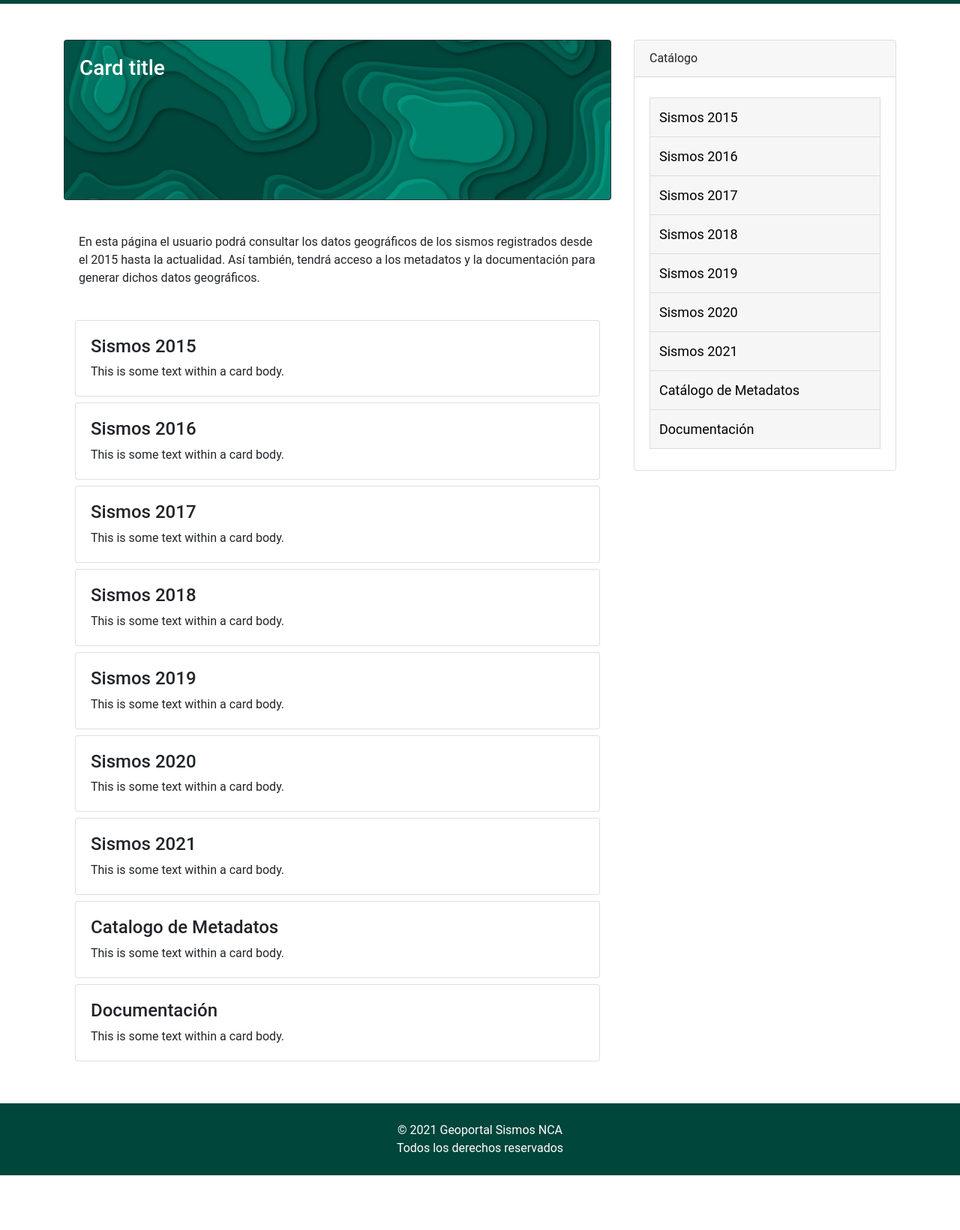
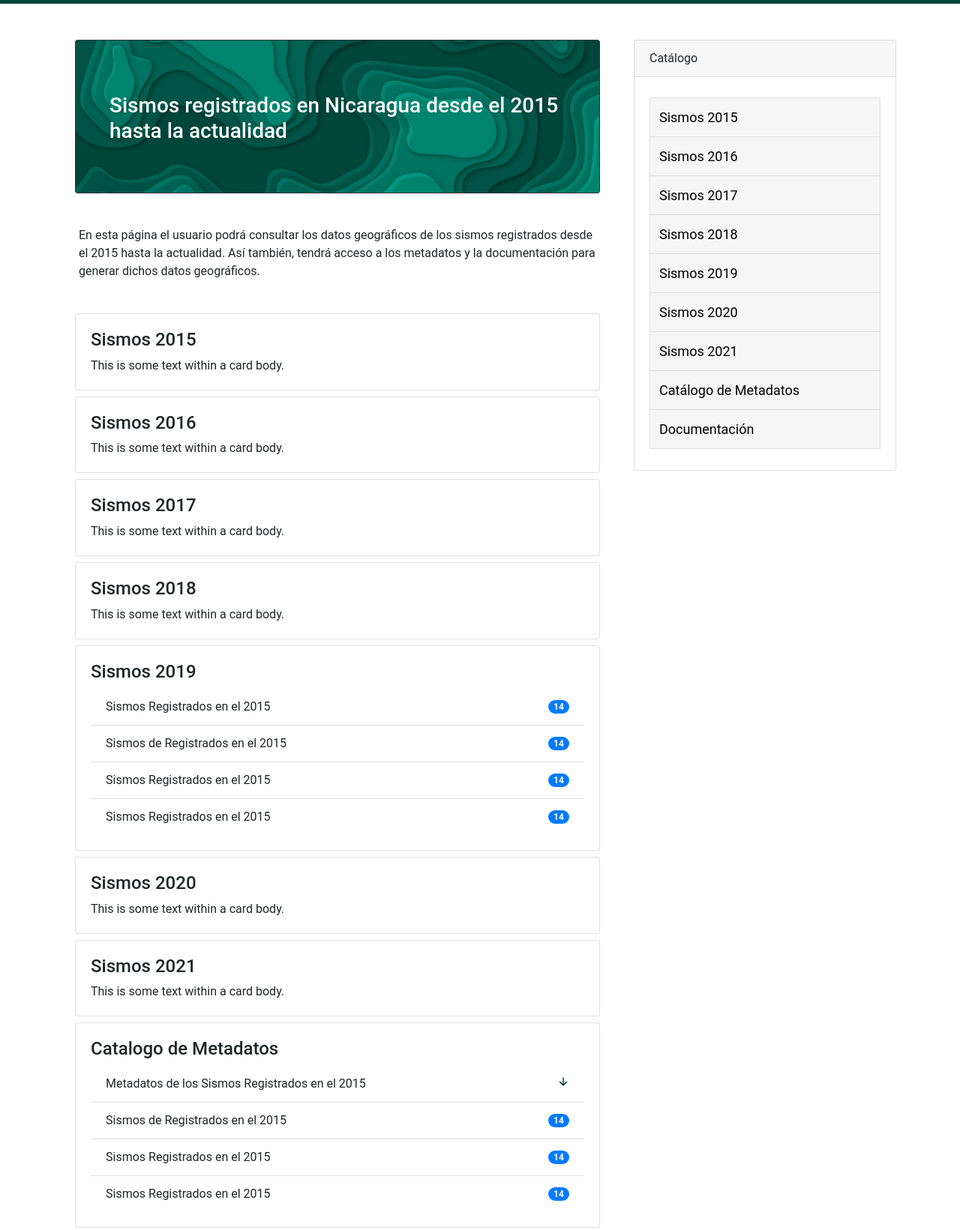
Before and after one commit to eullith/GIS_Sismos_NCA, a plain HTML site: page index.html in a window 1280 px wide. Shown: the part 51-1692 px from the top of the page at 75% size. Before the commit the page ends 1619 px from the top, so only its background shows below. Drawn offline with nearby package versions, Linux system fonts and the light colour scheme.

Commit message:
Adding Menus

```diff
--- a/index.html
+++ b/index.html
@@ -11,6 +11,8 @@
         integrity="sha384-B0vP5xmATw1+K9KRQjQERJvTumQW0nPEzvF6L/Z6nronJ3oUOFUFpCjEUQouq2+l" crossorigin="anonymous">
 
     <link href="./style.css" rel="stylesheet" />
+
+    <script src="https://unpkg.com/ionicons@5.5.1/dist/ionicons.js"></script>
 
     <title>Sismos en NCA</title>
 </head>
@@ -29,10 +31,14 @@
                 <!-- Blog entries-->
                 <div class="col-lg-8">
                     <!-- Featured blog post-->
-                    <div class="card mb-4 bg-dark text-white">
-                        <img src="./Assets/topographic-map-background-concept/3997135.jpg" class="card-img" alt="...">
-                        <div class="card-img-overlay">
-                            <h3 class="cen">Card title</h5>
+                    <div class="container-fluid">
+                        <div class="card mb-4 bg-dark text-white">
+                            <img src="./Assets/topographic-map-background-concept/3997135.jpg" class="card-img"
+                                alt="...">
+                            <div class="card-img-overlay ">
+                                <h3 id="text-middle">Sismos registrados en Nicaragua desde el 2015 hasta la actualidad
+                                    </h5>
+                            </div>
                         </div>
                     </div>
 
@@ -75,8 +81,22 @@
 
                         <div class="card mb-2">
                             <div class="card-body" id="2019">
-                                <h4>Sismos 2019</h4>
-                                This is some text within a card body.
+                                <h4 data-toggle="tooltip" data-placement="bottom" title="Tooltip on bottom">Sismos 2019
+                                </h4>
+                                <ul class="list-group list-group-flush">
+                                    <li class="list-group-item d-flex justify-content-between align-items-center">
+                                        Sismos Registrados en el 2015 <span
+                                            class="badge badge-primary badge-pill">14</span></li>
+                                    <li class="list-group-item d-flex justify-content-between align-items-center">
+                                        Sismos de Registrados en el 2015 <span
+                                            class="badge badge-primary badge-pill">14</span></li>
+                                    <li class="list-group-item d-flex justify-content-between align-items-center">
+                                        Sismos Registrados en el 2015 <span
+                                            class="badge badge-primary badge-pill">14</span></li>
+                                    <li class="list-group-item d-flex justify-content-between align-items-center">
+                                        Sismos Registrados en el 2015 <span
+                                            class="badge badge-primary badge-pill">14</span></li>
+                                </ul>
                             </div>
                         </div>
 
@@ -97,7 +117,21 @@
                         <div class="card mb-2">
                             <div class="card-body" id="cat">
                                 <h4>Catalogo de Metadatos</h4>
-                                This is some text within a card body.
+                                <ul class="list-group list-group-flush">
+                                    <li class="list-group-item d-flex justify-content-between align-items-center">
+                                        Metadatos de los Sismos Registrados en el 2015 <span>
+                                            <ion-icon name="arrow-down-outline"></ion-icon>
+                                        </span></li>
+                                    <li class="list-group-item d-flex justify-content-between align-items-center">
+                                        Sismos de Registrados en el 2015 <span
+                                            class="badge badge-primary badge-pill">14</span></li>
+                                    <li class="list-group-item d-flex justify-content-between align-items-center">
+                                        Sismos Registrados en el 2015 <span
+                                            class="badge badge-primary badge-pill">14</span></li>
+                                    <li class="list-group-item d-flex justify-content-between align-items-center">
+                                        Sismos Registrados en el 2015 <span
+                                            class="badge badge-primary badge-pill">14</span></li>
+                                </ul>
                             </div>
                         </div>
 
@@ -143,7 +177,9 @@
             </div>
         </div>
     </footer>
-    <!-- Optional JavaScript; choose one of the two! -->
+
+    <!-- ionicons -->
+    <script src="https://unpkg.com/ionicons@5.5.1/dist/ionicons.js"></script>
 
     <!-- Option 1: jQuery and Bootstrap Bundle (includes Popper) -->
     <script src="https://code.jquery.com/jquery-3.5.1.slim.min.js"
--- a/style.css
+++ b/style.css
@@ -51,6 +51,16 @@ ul{
     display: block
   }
 
-h3.cen{
-    position: center;
-}
+  #myUL li a:hover:not(.header) {
+    background-color: #00463b; /* Add a hover effect to all links, except for headers */
+    color: #f6f6f6;
+  }
+
+  #text-middle{
+    margin-top: 50px;
+    padding-left: 25px;
+  }
+
+  ion-icon {
+    color: #00463b !important;
+  }
```
Also changed, not shown: Assets/topographic-map-background-concept/License free.txt (deleted, +0 -45 lines), Assets/topographic-map-background-concept/License premium.txt (deleted, +0 -30 lines).
